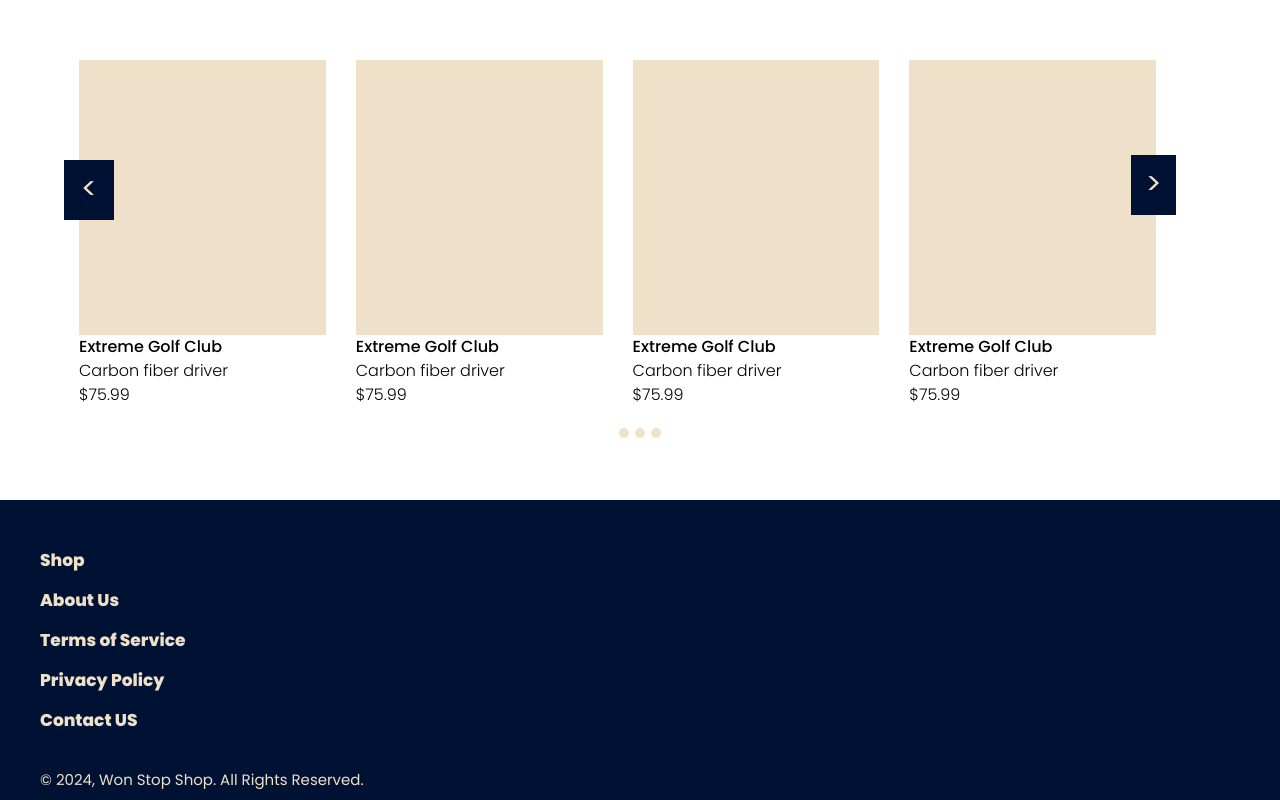
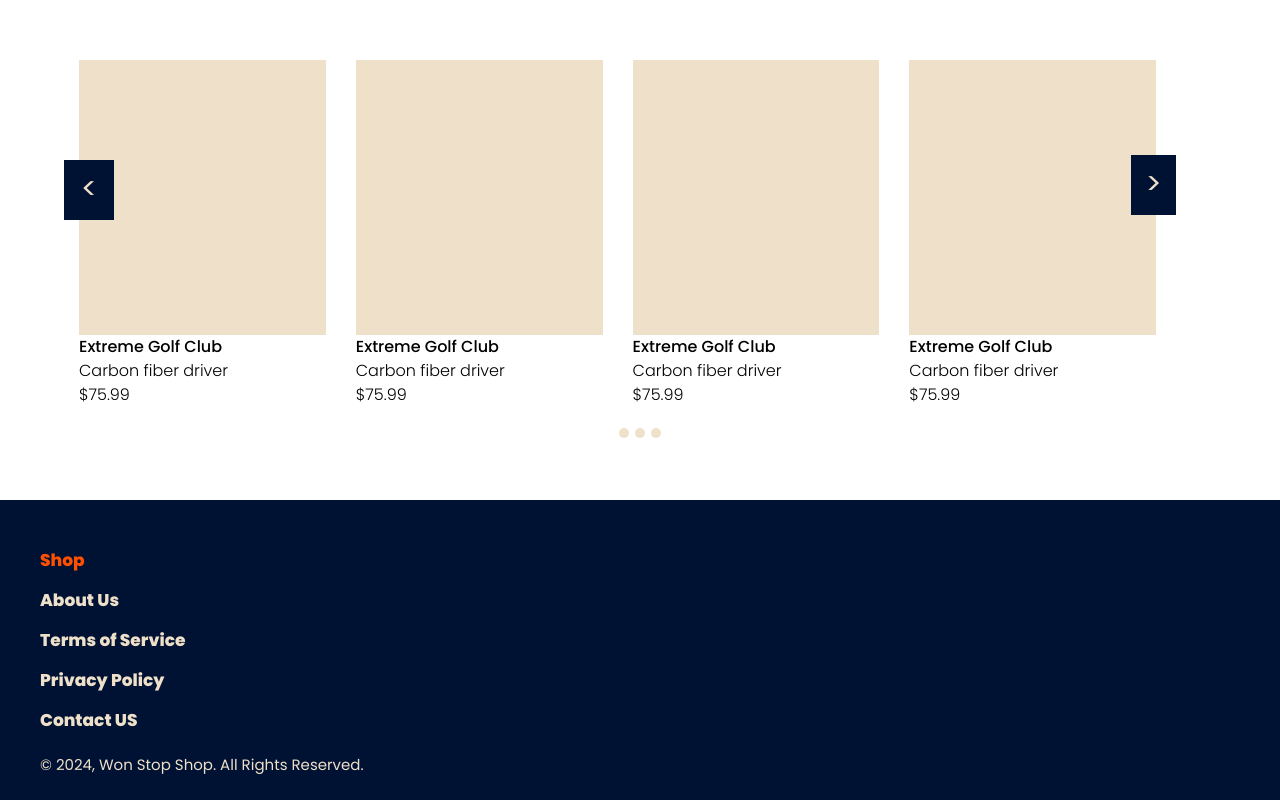
Before and after one commit to tdematos/Ecommerce-Store, a React (Vite) app in the folder ecom-website-project/: page / in a window 1280 px wide. In both pictures the pointer is over the link "Shop". Shown: the part 4910-5710 px from the top of the page. Built offline with nearby package versions, Linux system fonts and the light colour scheme.

Commit message:
[footer] - add margin to the rights portion of the text so it does not disapear at the bottom of the page, also add hover color to links in the footer component

```diff
--- a/ecom-website-project/src/style/Footer.css
+++ b/ecom-website-project/src/style/Footer.css
@@ -19,6 +19,10 @@ footer {
   line-height: 40px;
 }
 
+.link-list > li > a:hover {
+  color: var(--orange-color);
+}
+
 .copyright-links {
   text-decoration: none;
   color: var(--sand-color);
@@ -26,3 +30,7 @@ footer {
   line-height: 40px;
   margin-left: 40px;
 }
+
+.copyright-links {
+  margin-bottom: 15px;
+}
```
